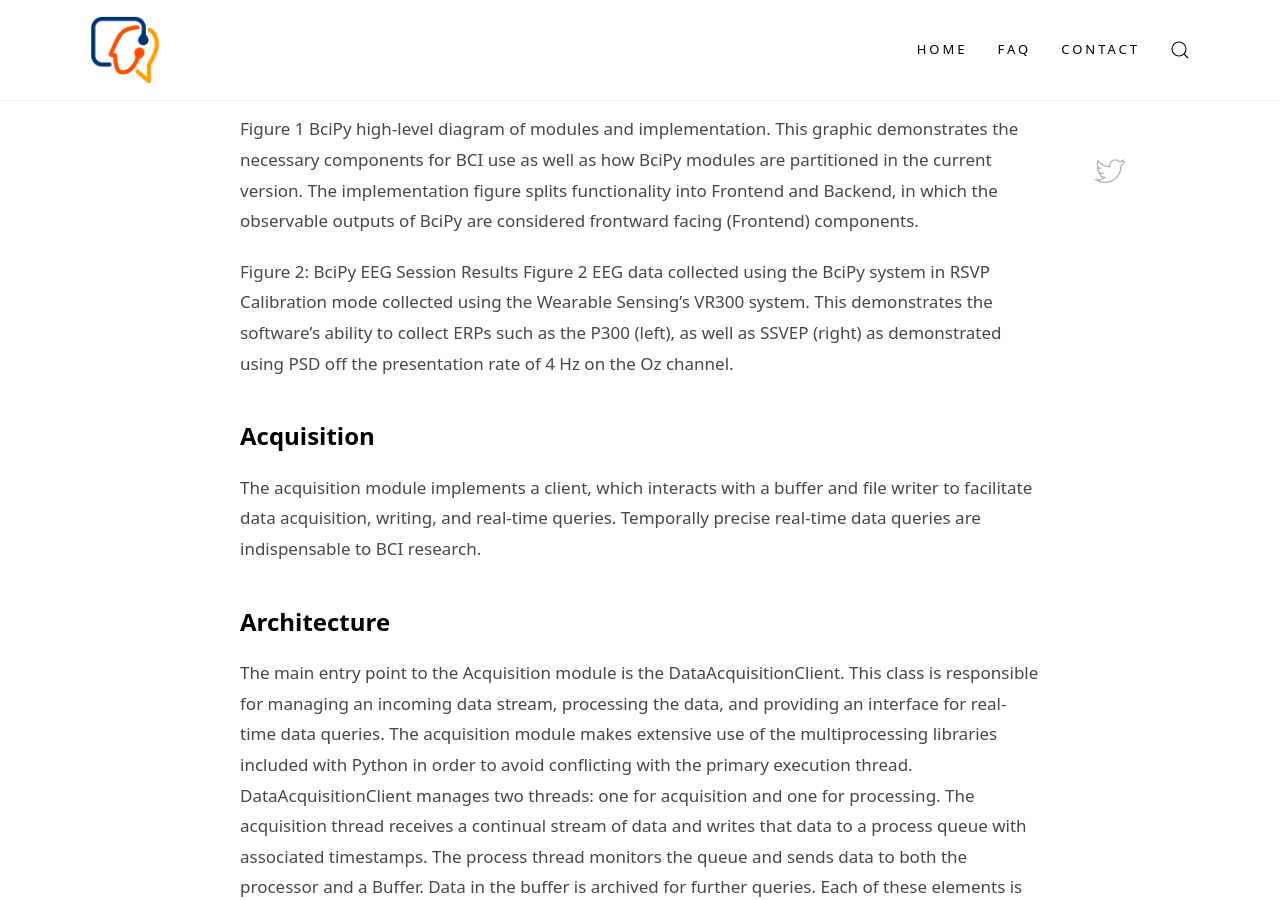
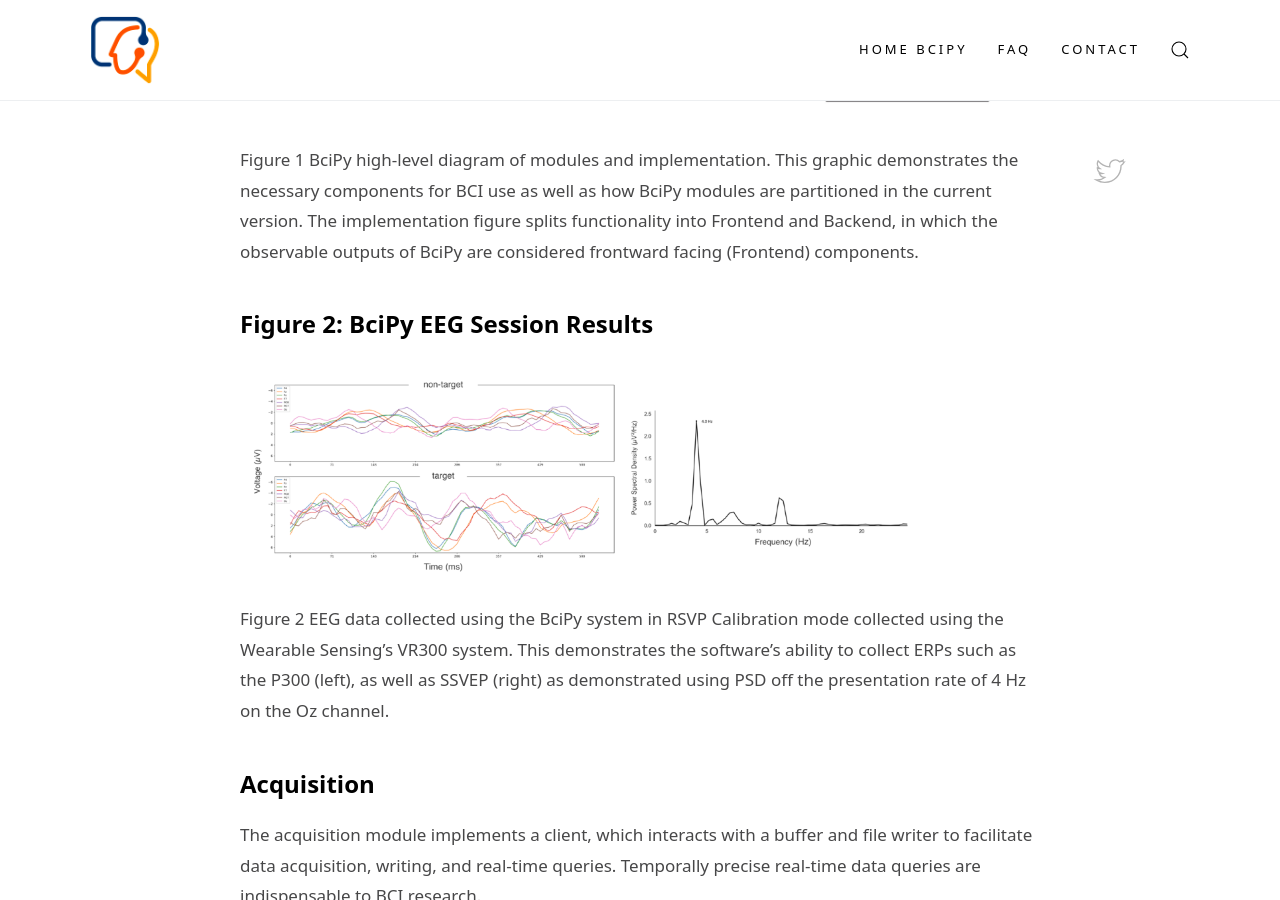
Before and after one commit to BciPy/bcipy.github.io, a Jekyll site: the page built from _posts/2021-05-10-Brain-Computer Interface Software in Python.md, in a window 1280 px wide and 900 px high, scrolled down 5503 px. Built offline with Jekyll 4.4.1, drawn with Linux system fonts in a browser that asks for light colours; some of the changed text lies outside the part shown.

Commit message:
small changes
small changes

```diff
--- a/_data/navigation_header.yml
+++ b/_data/navigation_header.yml
@@ -1,6 +1,6 @@
 # Navbar menu navigation links
 
-- title: HOME
+- title: HOME BCIPY
   url: /
 
 - title: FAQ
--- a/_posts/2021-05-10-Brain-Computer Interface Software in Python.md
+++ b/_posts/2021-05-10-Brain-Computer Interface Software in Python.md
@@ -63,7 +63,10 @@ BciPy is written using object-oriented programming, a technique that models and
 
 Figure 1 BciPy high-level diagram of modules and implementation. This graphic demonstrates the necessary components for BCI use as well as how BciPy modules are partitioned in the current version. The implementation figure splits functionality into Frontend and Backend, in which the observable outputs of BciPy are considered frontward facing (Frontend) components.
 
-Figure 2: BciPy EEG Session Results
+### Figure 2: BciPy EEG Session Results
+
+![Image of BciPy EEG Session Results](https://github.com/BciPy/bcipy.github.io/blob/alister/assets/posts/Eegs.jpg?raw=true)
+
  Figure 2 EEG data collected using the BciPy system in RSVP Calibration mode collected using the Wearable Sensing’s VR300 system. This demonstrates the software’s ability to collect ERPs such as the P300 (left), as well as SSVEP (right) as demonstrated using PSD off the presentation rate of 4 Hz on the Oz channel.
 ### Acquisition
 The acquisition module implements a client, which interacts with a buffer and file writer to facilitate data acquisition, writing, and real-time queries. Temporally precise real-time data queries are indispensable to BCI research.
```
Also changed, not shown: assets/posts/Eegs.jpg.
